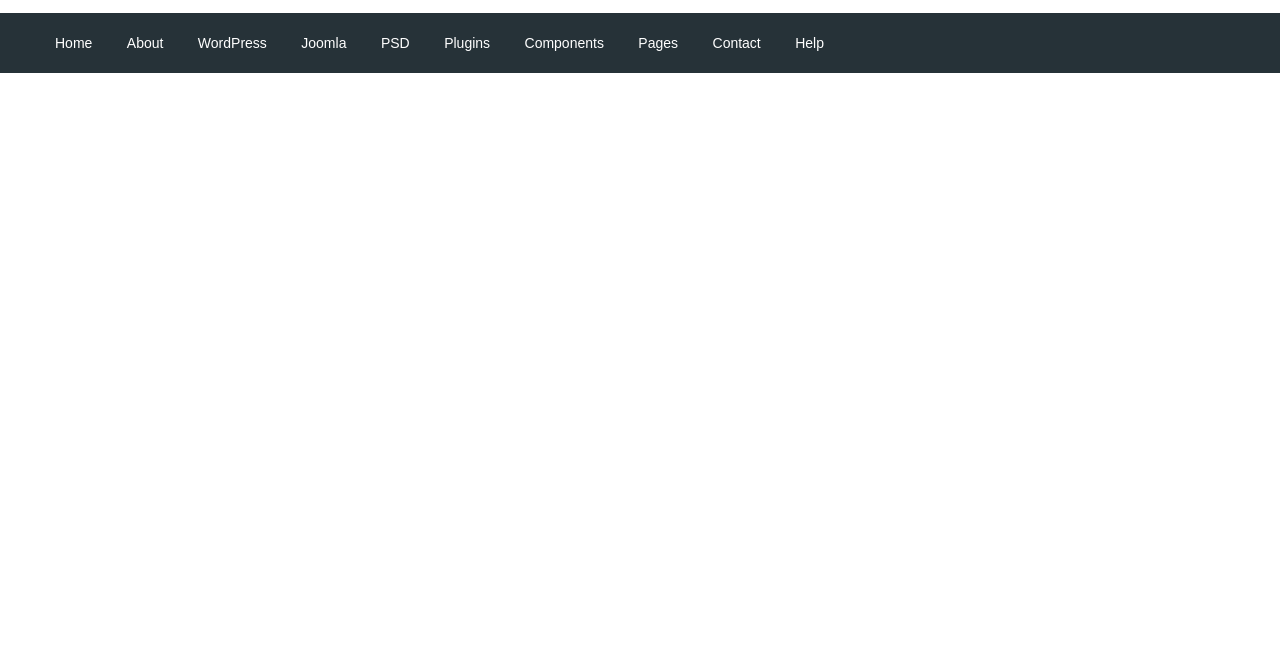
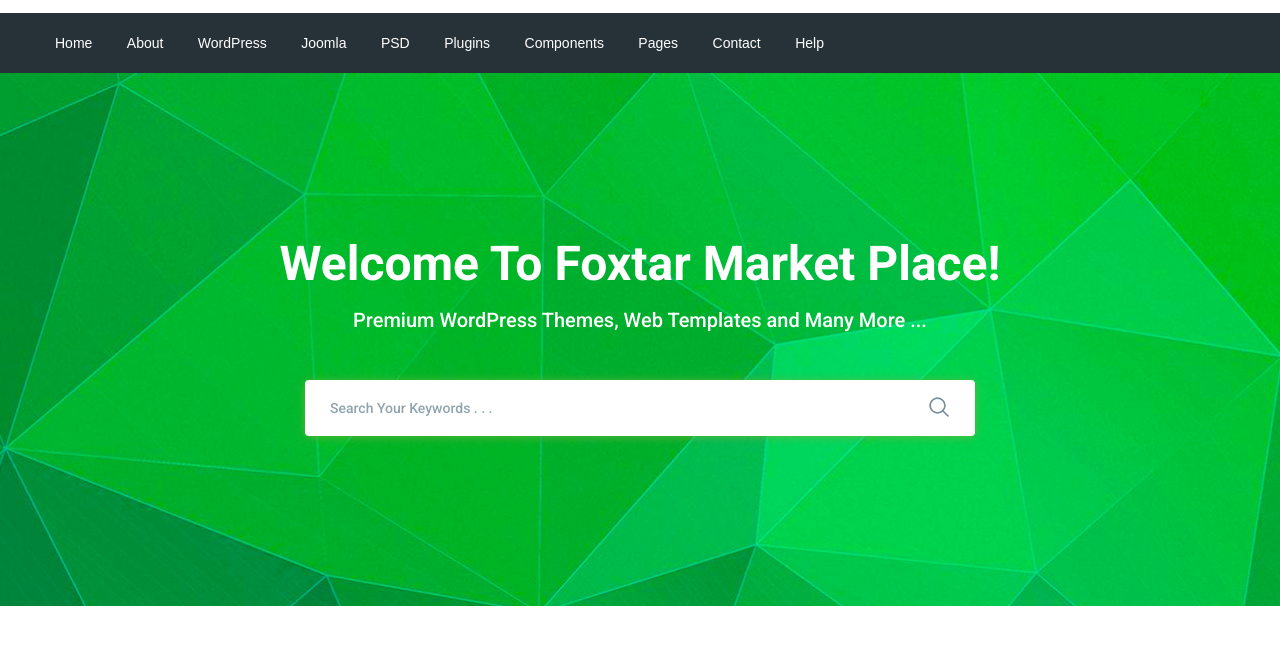
Before and after one commit to porto-dev/moderna, a website: page app/index.html in a window 1280 px wide. Shown: the part 77-722 px from the top of the page. Drawn offline with nearby package versions, Linux system fonts and the light colour scheme; files that its build step writes are made by us from their sources.

Commit message:
added search section

```diff
--- a/app/index.html
+++ b/app/index.html
@@ -96,7 +96,26 @@
             </div>
         </div>
     </header>
-
+    <section class="search" style="background-image: url(images/search-bg.jpg);">
+        <div class="container">
+            <div class="search__inner">
+                <div class="search__inner-title">
+                    Welcome To Foxtar Market Place!
+                </div>
+                <div class="search__inner-text">
+                    Premium WordPress Themes, Web Templates and Many More ...
+                </div>
+                <div class="search__inner-form">
+                    <form>
+                        <input type="text" placeholder="Search Your Keywords . . ." required>
+                        <button type="submit">
+                            <img src="images/icons/search.png" alt="">
+                        </button>
+                    </form>
+                </div>
+            </div>
+        </div>
+    </section>
 
 
     <script src="https://ajax.googleapis.com/ajax/libs/jquery/3.6.0/jquery.min.js"></script>
--- a/app/scss/style.scss
+++ b/app/scss/style.scss
@@ -56,3 +56,61 @@
     font-size: 14px;
   }
 }
+
+.search {
+
+  background-repeat: no-repeat;
+  background-size: cover;
+  background-position: center;
+  min-height: 533px;
+}
+
+.search__inner {
+  padding: 155px 0px 100px;
+  color: #fff;
+  text-align: center;
+  font-family: 'roboto', sans-serif;
+  &-title {
+    margin-bottom: 10px;
+    font-size: 48px;
+    font-weight: 700;
+    line-height: 72px;
+  }
+  &-text {
+    margin-bottom: 50px;
+    font-size: 20px;
+    font-weight: 500;
+    line-height: 20px;
+  }
+  &-form{
+    position: relative;
+    max-width: 670px;
+    margin: 0 auto;
+    input{
+      display: block;
+      width: 100%;
+      box-shadow: 0px 1px 10px 0px rgba(124, 178, 64, 0.75);
+      border-radius: 4px;
+      height: 56px;
+      border: none;
+      font-size: 14px;
+      font-weight: 500;
+      padding-left: 25px;
+      padding-right: 60px;
+      outline: none;
+      &:focus{
+        border: 2px solid $green;
+      }
+      &::placeholder{
+        color: #90a4ae;
+      }
+    }
+    button{
+      position: absolute;
+      border: none;
+      background-color: transparent;
+      right: 20px;
+      top: 16px;
+    }
+  }
+}
```
Also changed, not shown: app/images/icons/search.png (added), app/images/search-bg.jpg (added).
